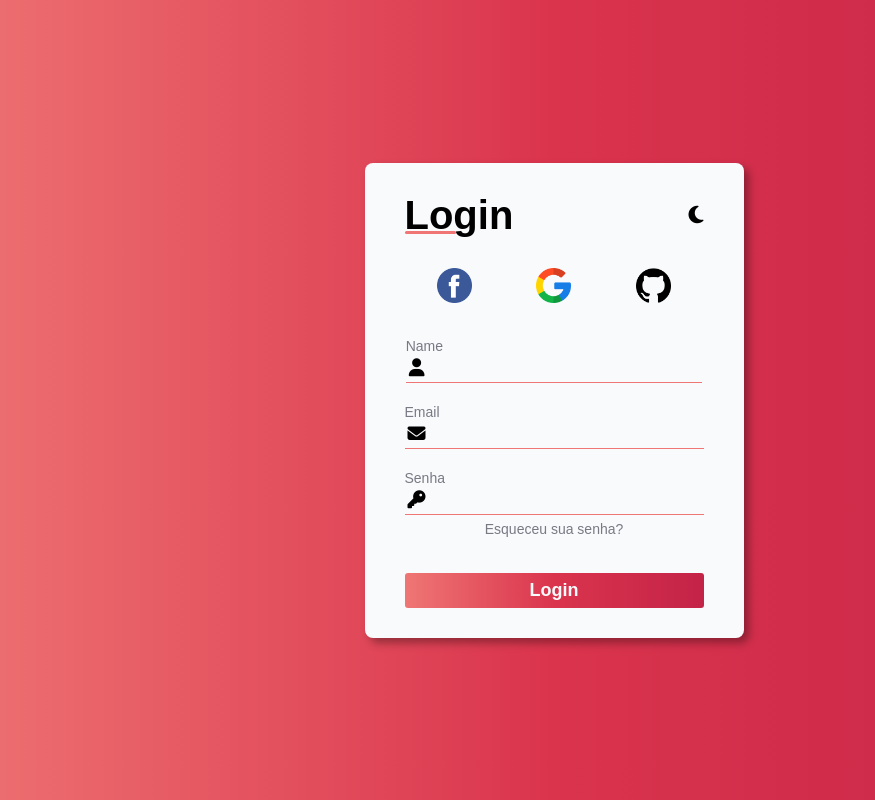
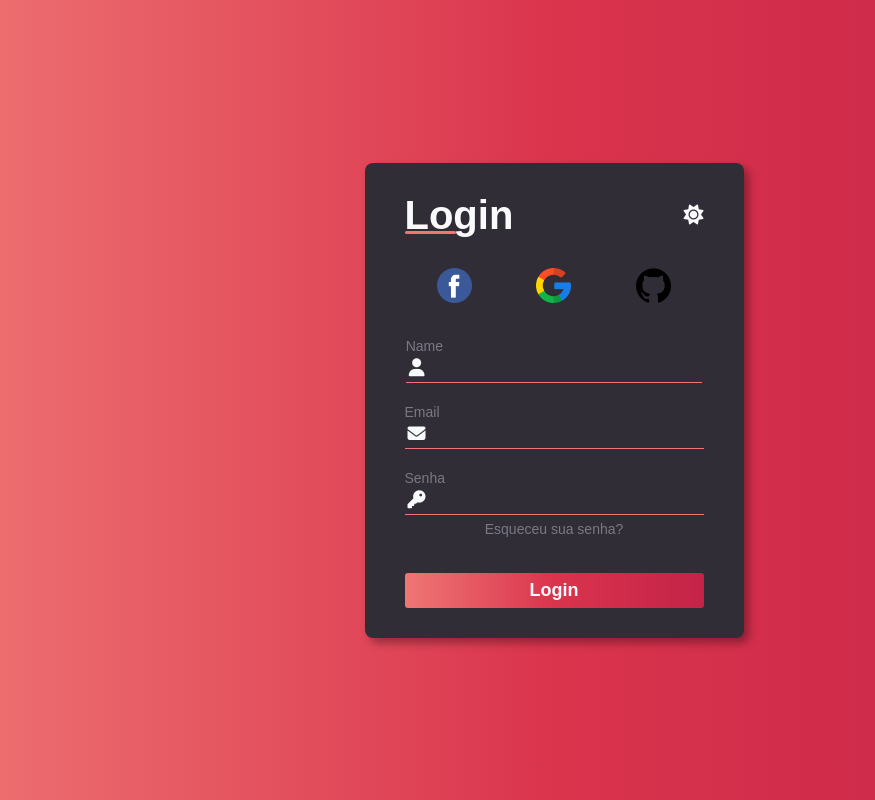
Before and after one commit to thiagobatistagomes/Formulario-dark-light, a plain HTML site: page index.html in a window 1280 px wide. Both pictures are taken after a click on the icon 782 px from the left and 215 px from the top of the page. Shown: the whole page, without its empty margins (86-961 px from the left). Drawn offline with Linux system fonts and the light colour scheme; a web font is replaced by a local one.

Commit message:
modo dark finalizado

```diff
--- a/assets/css/estilo.css
+++ b/assets/css/estilo.css
@@ -38,6 +38,8 @@
     border-radius: 8px;
     gap: 30px;
     box-shadow: 5px 5px 8px rgba(0, 0, 0, 0.336);
+    height: fit-content;
+    animation: dark-to-light 0.3s ease-in-out;
 }
 
 #form_header {
@@ -147,3 +149,33 @@
 #login_button:hover {
     transform: scale(1.05);
 }
+
+.dark#login_form {
+    color: var(--color--light-50);
+    background-color: var(--color-dark-100);
+    animation: light-to-dark 0.3s ease-in-out;
+}
+
+.dark#login_form .input_field input, .dark#login_form .input_field i {
+    color: var(--color--light-50);
+}
+
+@keyframes dark-to-light {
+    0% {
+        background-color: var(--color-dark-100);
+    }
+
+    100% {
+        background-color: var(--color--light-50);
+    }
+}
+
+@keyframes light-to-dark {
+    0% {
+        background-color: var(--color--light-50);
+    }
+
+    100% {
+        background-color: var(--color-dark-100);
+    }
+}
--- a/assets/js/script.js
+++ b/assets/js/script.js
@@ -0,0 +1,17 @@
+const mode = document.getElementById('mode_icon');
+
+mode.addEventListener('click', () => {
+    const form = document.getElementById('login_form');
+    if(mode.classList.contains('fa-moon'))
+    {
+        mode.classList.remove('fa-moon');
+        mode.classList.add('fa-sun');
+
+        form.classList.add('dark');
+        return;
+    }
+
+    mode.classList.add('fa-moon');
+    mode.classList.remove('fa-sun');
+    form.classList.remove('dark');
+});
--- a/index.html
+++ b/index.html
@@ -6,6 +6,8 @@
     <meta name="viewport" content="width=device-width, initial-scale=1.0">
     <link rel="stylesheet" href="https://cdnjs.cloudflare.com/ajax/libs/font-awesome/6.5.1/css/all.min.css" integrity="sha512-DTOQO9RWCH3ppGqcWaEA1BIZOC6xxalwEsw9c2QQeAIftl+Vegovlnee1c9QX4TctnWMn13TZye+giMm8e2LwA==" crossorigin="anonymous" referrerpolicy="no-referrer" />
     <link rel="stylesheet" href="assets/css/estilo.css">
+
+
 
     <title>Login Dark/Light Mode</title>
 </head>
@@ -67,5 +69,6 @@
             </button>
         </form>
     </main>
+    <script type="text/javascript" src="assets/js/script.js"></script>
 </body>
 </html>
```
